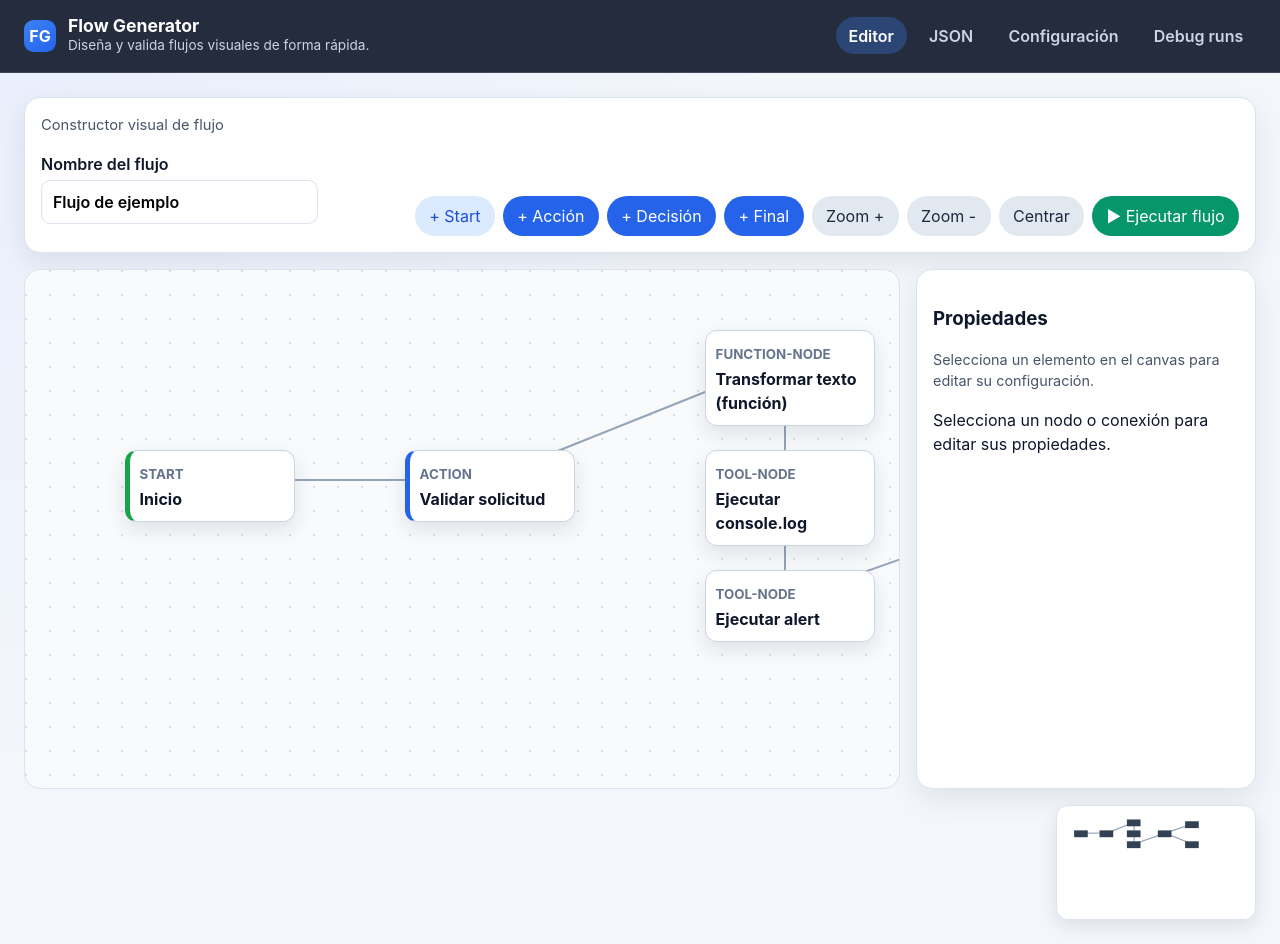
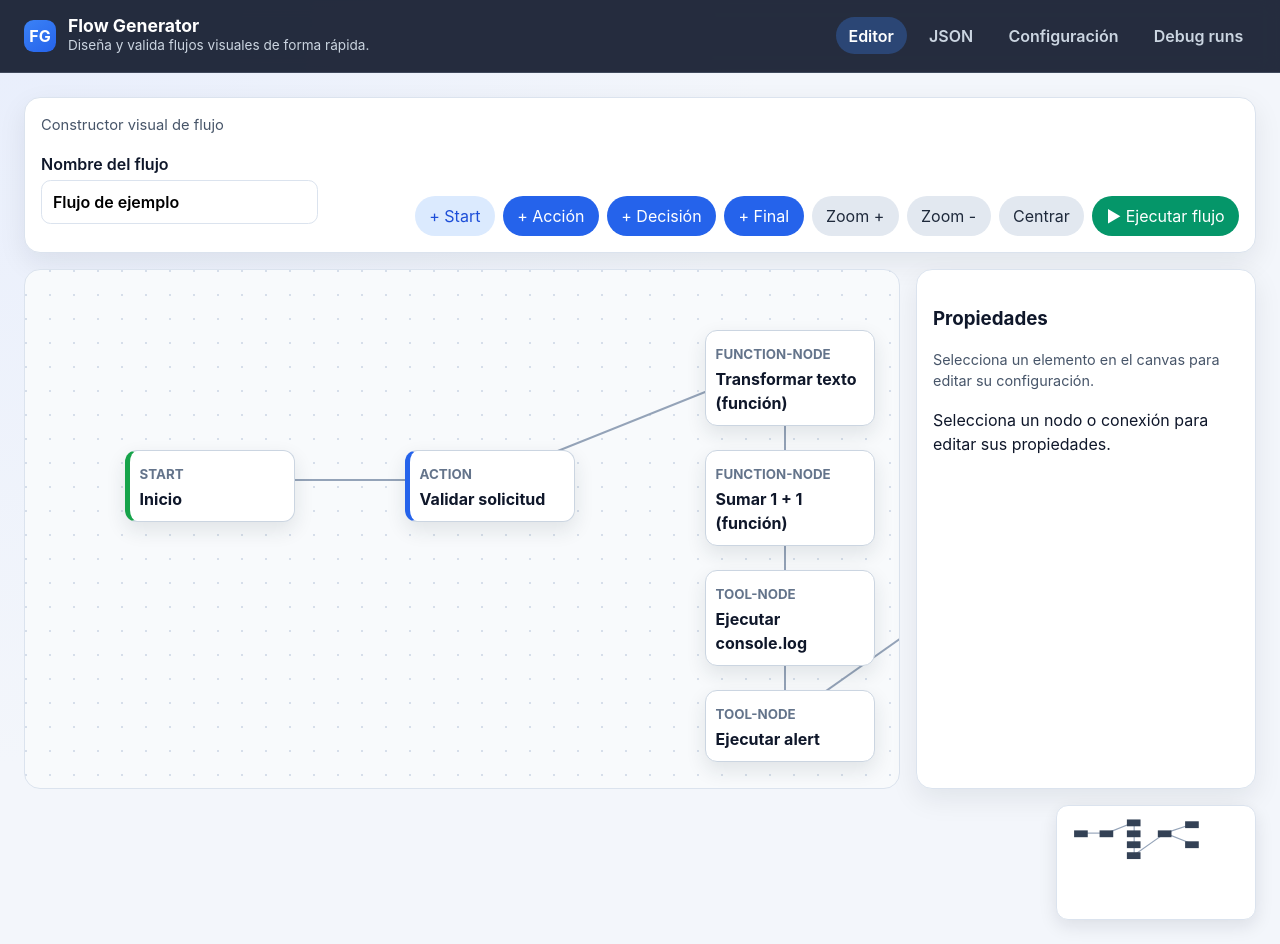
Before and after one commit to Erredebe/flow-gen, an Angular app: page /editor in a window 1280 px wide. Built offline with nearby package versions, Linux system fonts and the light colour scheme.

Commit message:
Add default function node example for 1+1 calculation

```diff
--- a/src/app/application/use-cases/initialize-flow.use-case.ts
+++ b/src/app/application/use-cases/initialize-flow.use-case.ts
@@ -40,10 +40,22 @@ const DEFAULT_FLOW: Flow = {
       }
     },
     {
+      id: 'function-sum',
+      label: 'Sumar 1 + 1 (función)',
+      nodeType: 'function-node',
+      position: { x: 680, y: 180 },
+      metadata: { note: 'Ejemplo de función embebida en JSON' },
+      version: '1.0.0',
+      config: {
+        toolName: 'browser.json-command',
+        function: '({ config }) => ({ result: 1 + 1, operation: "1 + 1" })'
+      }
+    },
+    {
       id: 'tool-console',
       label: 'Ejecutar console.log',
       nodeType: 'tool-node',
-      position: { x: 680, y: 180 },
+      position: { x: 680, y: 300 },
       metadata: {},
       version: '1.0.0',
       config: {
@@ -57,7 +69,7 @@ const DEFAULT_FLOW: Flow = {
       id: 'tool-alert',
       label: 'Ejecutar alert',
       nodeType: 'tool-node',
-      position: { x: 680, y: 300 },
+      position: { x: 680, y: 420 },
       metadata: {},
       version: '1.0.0',
       config: {
@@ -99,11 +111,12 @@ const DEFAULT_FLOW: Flow = {
   edges: [
     { id: 'edge-1', sourceNodeId: 'start', targetNodeId: 'action-1' },
     { id: 'edge-2', sourceNodeId: 'action-1', targetNodeId: 'function-1' },
-    { id: 'edge-3', sourceNodeId: 'function-1', targetNodeId: 'tool-console' },
-    { id: 'edge-4', sourceNodeId: 'tool-console', targetNodeId: 'tool-alert' },
-    { id: 'edge-5', sourceNodeId: 'tool-alert', targetNodeId: 'decision-1' },
-    { id: 'edge-6', sourceNodeId: 'decision-1', targetNodeId: 'end-ok', branch: 'true' },
-    { id: 'edge-7', sourceNodeId: 'decision-1', targetNodeId: 'end-ko', branch: 'false' }
+    { id: 'edge-3', sourceNodeId: 'function-1', targetNodeId: 'function-sum' },
+    { id: 'edge-4', sourceNodeId: 'function-sum', targetNodeId: 'tool-console' },
+    { id: 'edge-5', sourceNodeId: 'tool-console', targetNodeId: 'tool-alert' },
+    { id: 'edge-6', sourceNodeId: 'tool-alert', targetNodeId: 'decision-1' },
+    { id: 'edge-7', sourceNodeId: 'decision-1', targetNodeId: 'end-ok', branch: 'true' },
+    { id: 'edge-8', sourceNodeId: 'decision-1', targetNodeId: 'end-ko', branch: 'false' }
   ]
 };
 
```
